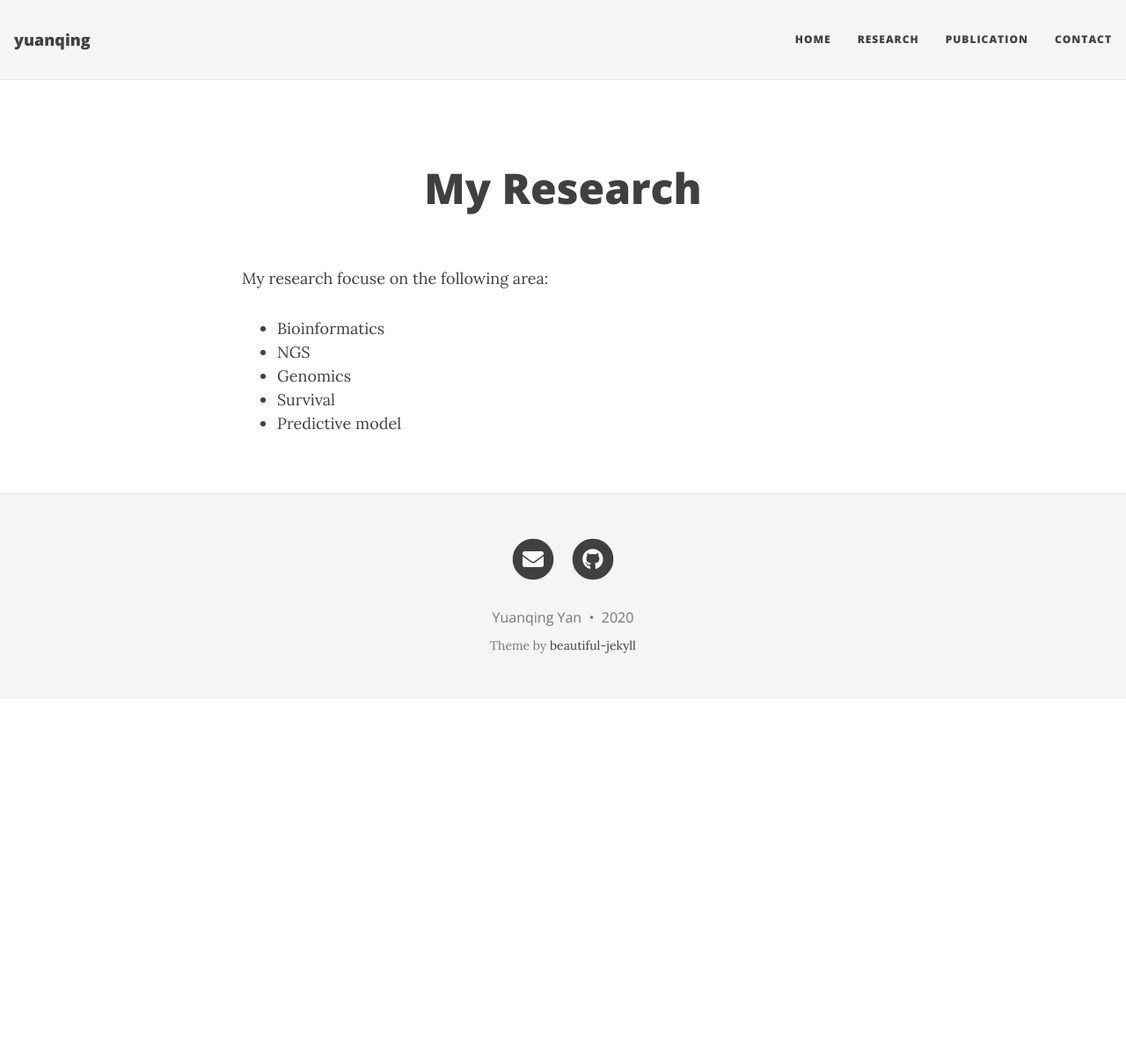
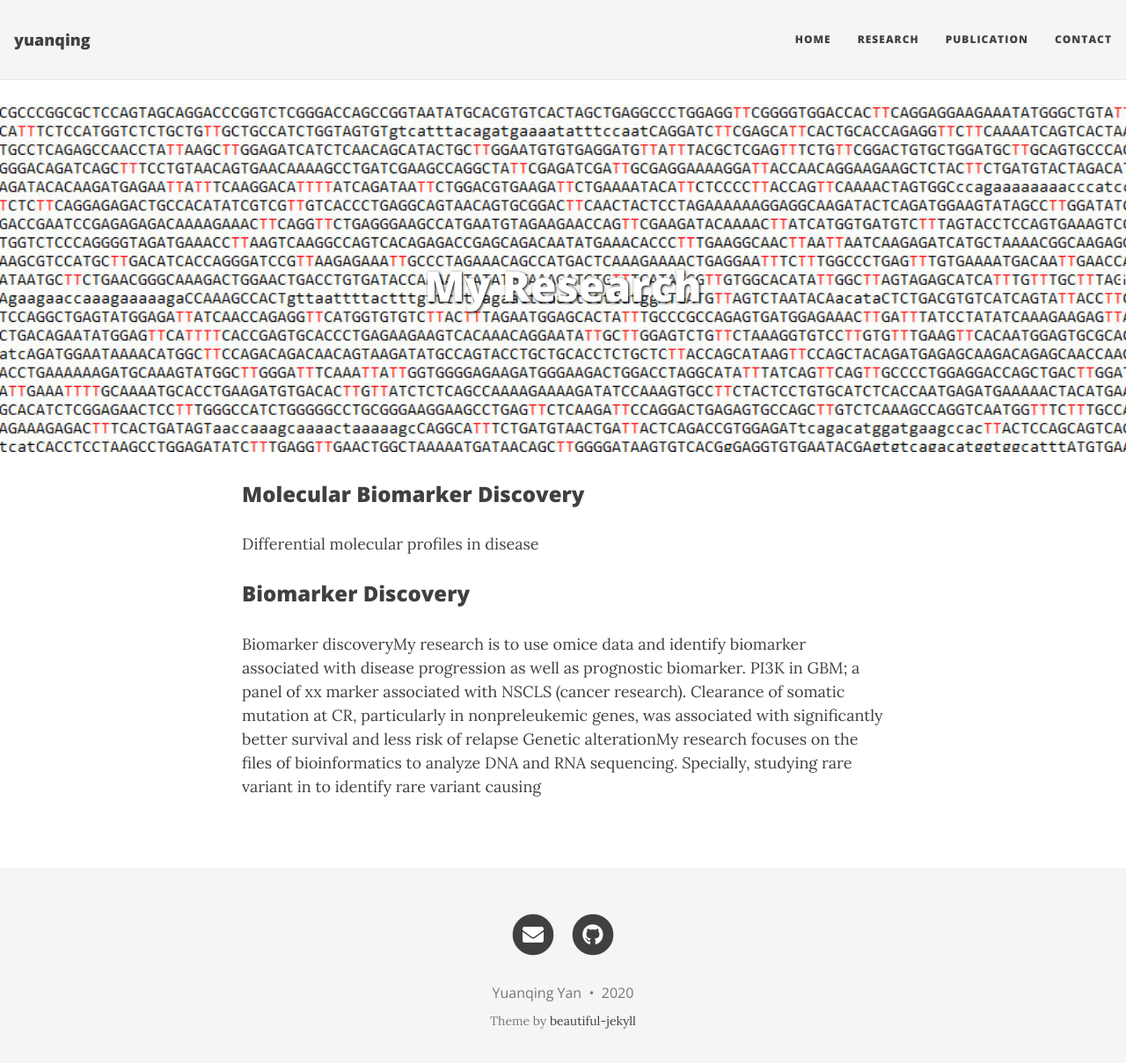
Before and after one commit to yuanqing-yan/Yuanqing, a Jekyll site: the page built from research.md, in a window 1280 px wide and 1222 px high. Shown: the top 1209 px of the window at 88% size. Built offline with Jekyll 4.4.1, drawn with Linux system fonts in a browser that asks for light colours; nearby versions of some CDN libraries.

Commit message:
TryResearchTab

```diff
--- a/research.md
+++ b/research.md
@@ -1,12 +1,13 @@
 ---
 layout: page
 title: <font size="+4">My Research</font>
+cover-img: "img/DNA.jpg"
 ---
 
-My research focuse on the following area:
+### Molecular Biomarker Discovery
+Differential molecular profiles in disease
 
-* Bioinformatics
-* NGS
-* Genomics
-* Survival
-* Predictive model
+
+### Biomarker Discovery
+Biomarker discoveryMy research is to use omice data and identify biomarker associated with disease progression as well as prognostic biomarker. PI3K in GBM; a panel of xx marker associated with NSCLS (cancer research). Clearance of somatic mutation at CR, particularly in nonpreleukemic genes, was associated with significantly better survival and less risk of relapse
+Genetic alterationMy research focuses on the files of bioinformatics to analyze DNA and RNA sequencing. Specially, studying rare variant in to identify rare variant causing
```
Also changed, not shown: img/DNA.jpg (added), img/DNA.png (added).
